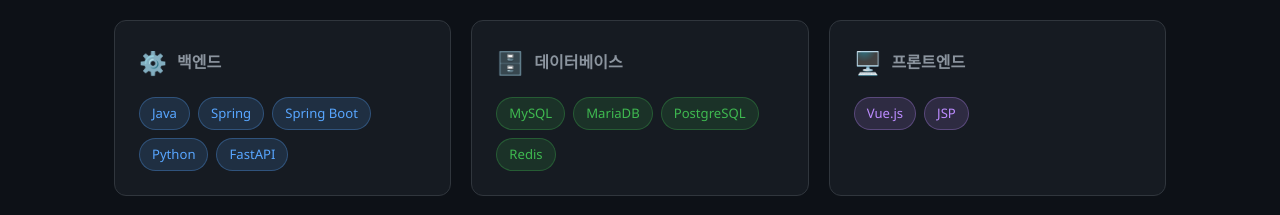
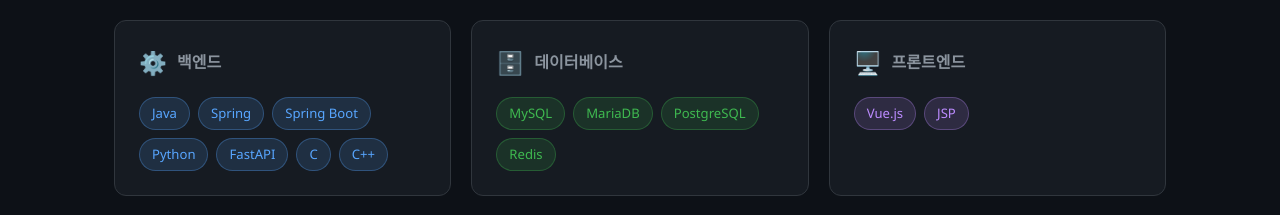
Before and after one commit to donghyoya/Portfolio, a Vue app: page / in a window 1280 px wide. Shown: the part 1620-1835 px from the top of the page. Built offline with nearby package versions, Linux system fonts and the light colour scheme.

Commit message:
[AI] #76 기술추가

```diff
--- a/src/components/SkillsSection.vue
+++ b/src/components/SkillsSection.vue
@@ -28,7 +28,7 @@
     label: '백엔드',
     icon: '⚙️',
     color: '#58a6ff',
-    skills: ['Java', 'Spring', 'Spring Boot', 'Python', 'FastAPI'],
+    skills: ['Java', 'Spring', 'Spring Boot', 'Python', 'FastAPI', 'C', 'C++'],
   },
   {
     label: '데이터베이스',
```
